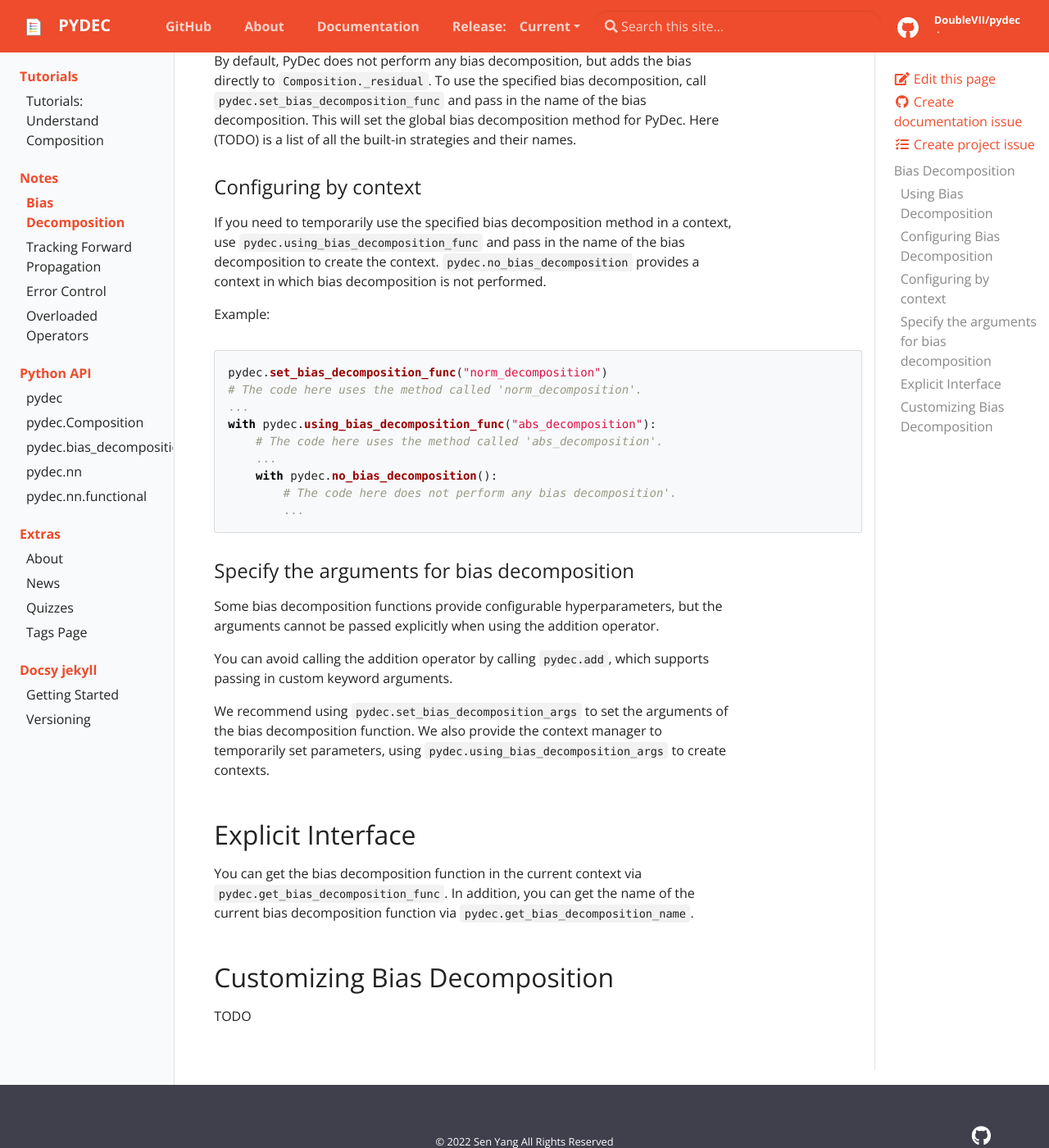
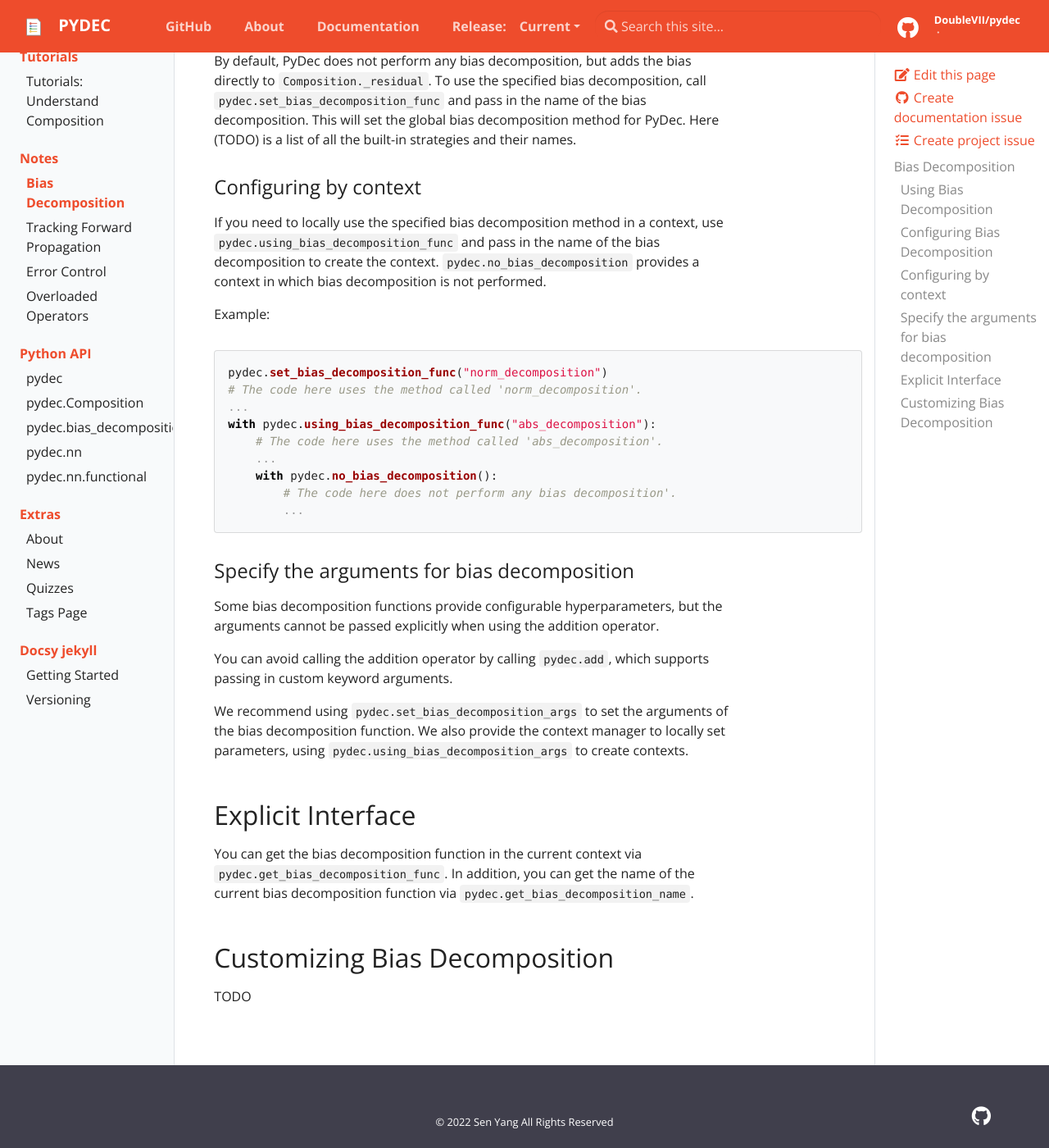
Before and after one commit to NJUNLP/pydec, a Jekyll site: the page built from docs/_docs/notes/bias-decomposition.md, in a window 1280 px wide and 1400 px high, scrolled down 821 px. Shown: the whole window at 82% size. Built offline with Jekyll 4.4.1, drawn with Linux system fonts in a browser that asks for light colours.

Commit message:
update docs

````diff
--- a/docs/_docs/notes/bias-decomposition.md
+++ b/docs/_docs/notes/bias-decomposition.md
@@ -31,7 +31,7 @@ By default, PyDec does not perform any bias decomposition, but adds the bias dir
 
 ### Configuring by context
 
-If you need to temporarily use the specified bias decomposition method in a context, use `pydec.using_bias_decomposition_func` and pass in the name of the bias decomposition to create the context. `pydec.no_bias_decomposition` provides a context in which bias decomposition is not performed.
+If you need to locally use the specified bias decomposition method in a context, use `pydec.using_bias_decomposition_func` and pass in the name of the bias decomposition to create the context. `pydec.no_bias_decomposition` provides a context in which bias decomposition is not performed.
 
 Example:
 ```python
@@ -51,7 +51,7 @@ Some bias decomposition functions provide configurable hyperparameters, but the
 
 You can avoid calling the addition operator by calling `pydec.add`, which supports passing in custom keyword arguments.
 
-We recommend using `pydec.set_bias_decomposition_args` to set the arguments of the bias decomposition function. We also provide the context manager to temporarily set parameters, using `pydec.using_bias_decomposition_args` to create contexts.
+We recommend using `pydec.set_bias_decomposition_args` to set the arguments of the bias decomposition function. We also provide the context manager to locally set parameters, using `pydec.using_bias_decomposition_args` to create contexts.
 
 ## Explicit Interface
 
````
Also changed, not shown: docs/_docs/notes/error-control.md (+1 -1 lines).
